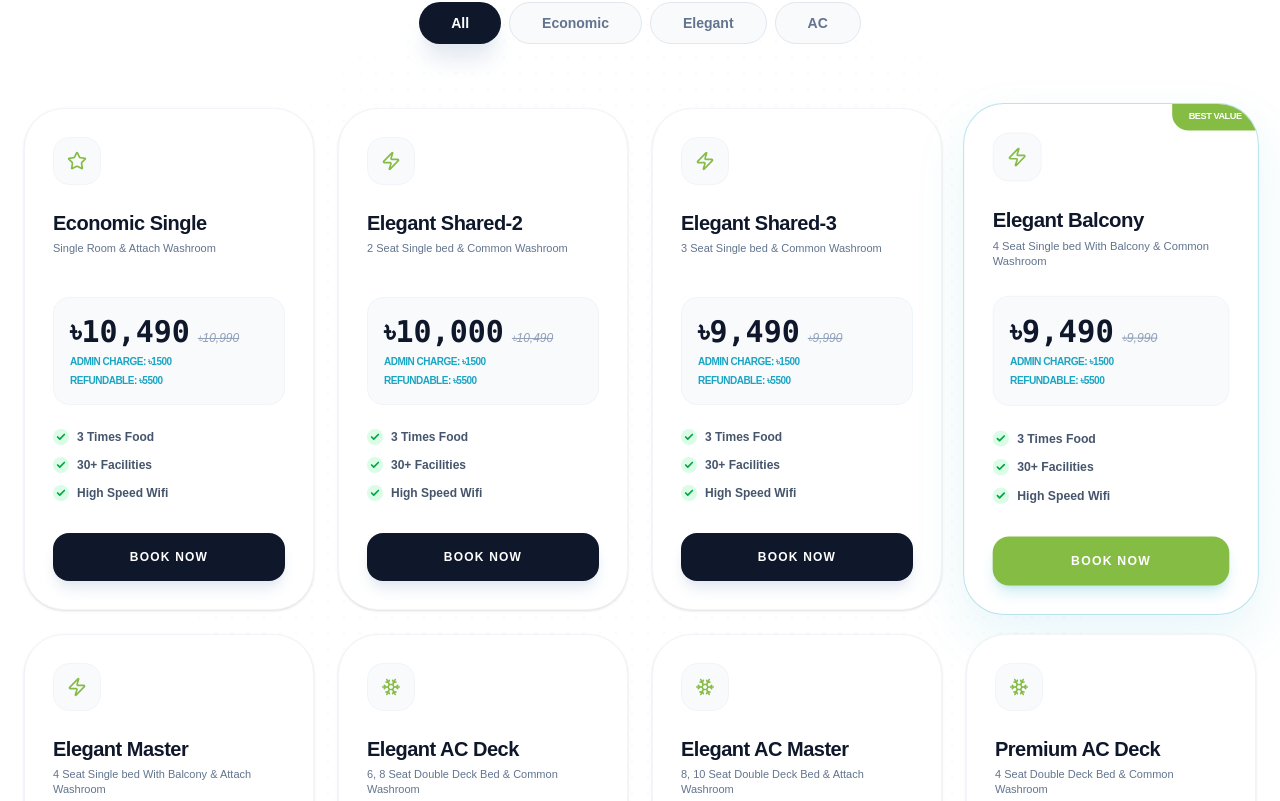
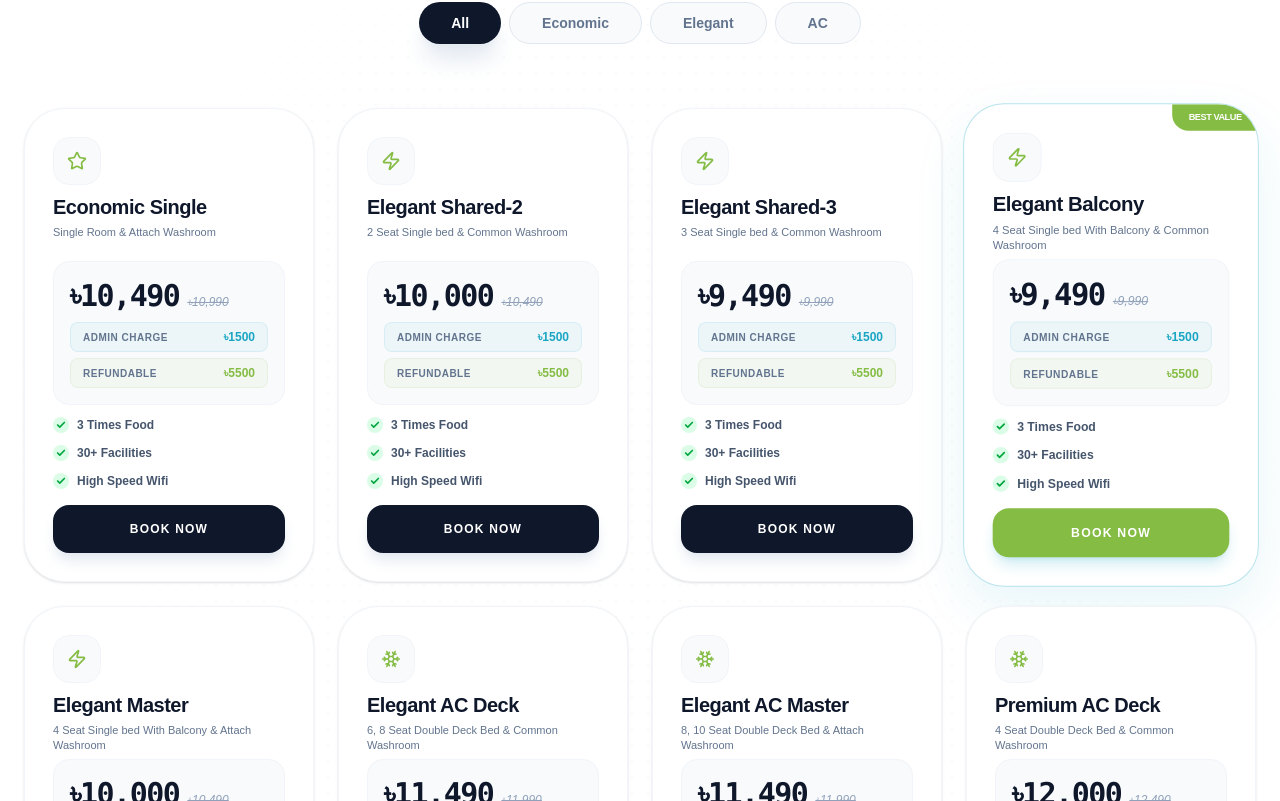
Before and after one commit to dipkorimon/vision64-limited, a Next.js app: page / in a window 1280 px wide. Shown: the part 1039-1840 px from the top of the page. Built offline with nearby package versions, Linux system fonts and the light colour scheme.

Commit message:
feat(packages): change ui of packages cards

```diff
--- a/components/Packages.tsx
+++ b/components/Packages.tsx
@@ -171,26 +171,34 @@ Please let me know the availability and booking process. Thank you!`;
                             )}
 
                             <div>
-                                <div className="w-12 h-12 rounded-2xl bg-slate-50 border border-slate-100 flex items-center justify-center text-[#85bc44] mb-6 group-hover:bg-[#85bc44] group-hover:text-white transition-all duration-500">
+                                <div className="w-12 h-12 rounded-2xl bg-slate-50 border border-slate-100 flex items-center justify-center text-[#85bc44] mb-2 group-hover:bg-[#85bc44] group-hover:text-white transition-all duration-500">
                                     {pkg.icon}
                                 </div>
                                 <h4 className="text-slate-900 text-xl font-black mb-1 tracking-tight">{pkg.name}</h4>
-                                <p className="text-slate-500 text-[11px] leading-snug mb-6 h-8 line-clamp-2 font-medium">{pkg.room}</p>
+                                <p className="text-slate-500 text-[11px] leading-snug mb-1 h-8 line-clamp-2 font-medium">{pkg.room}</p>
 
-                                <div className="mb-6 p-4 bg-slate-50 rounded-2xl border border-slate-100 group-hover:bg-white group-hover:border-[#1aa5c3]/20 transition-colors">
-                                    <div className="flex items-baseline gap-2">
-                                        <span className="text-3xl font-black text-slate-900 font-mono">৳{pkg.price}</span>
+                                <div className="mb-3 p-4 bg-slate-50 rounded-2xl border border-slate-100 group-hover:bg-white group-hover:border-[#1aa5c3]/20 transition-all duration-300">
+                                    {/* Price Section */}
+                                    <div className="flex items-baseline gap-2 mb-2">
+                                        <span className="text-3xl font-black text-slate-900 font-mono tracking-tighter">৳{pkg.price}</span>
                                         <span className="text-slate-400 line-through text-xs italic">৳{pkg.originalPrice}</span>
                                     </div>
-                                    <p className="text-[10px] text-[#1aa5c3] font-bold mt-1 uppercase tracking-tighter">
-                                        Admin Charge: ৳{pkg.admin_charge}
-                                    </p>
-                                    <p className="text-[10px] text-[#1aa5c3] font-bold mt-1 uppercase tracking-tighter">
-                                        Refundable: ৳{pkg.refundable}
-                                    </p>
+
+                                    {/* Fees Section - Tags Style */}
+                                    <div className="flex flex-col gap-1.5">
+                                        <div className="flex items-center justify-between px-3 py-1.5 bg-[#1aa5c3]/5 border border-[#1aa5c3]/10 rounded-lg group-hover:bg-[#1aa5c3]/10 transition-colors">
+                                            <span className="text-[10px] text-slate-500 font-bold uppercase tracking-wider">Admin Charge</span>
+                                            <span className="text-xs font-black text-[#1aa5c3]">৳{pkg.admin_charge}</span>
+                                        </div>
+
+                                        <div className="flex items-center justify-between px-3 py-1.5 bg-[#85bc44]/5 border border-[#85bc44]/10 rounded-lg group-hover:bg-[#85bc44]/10 transition-colors">
+                                            <span className="text-[10px] text-slate-500 font-bold uppercase tracking-wider">Refundable</span>
+                                            <span className="text-xs font-black text-[#85bc44]">৳{pkg.refundable}</span>
+                                        </div>
+                                    </div>
                                 </div>
 
-                                <ul className="space-y-3 mb-8">
+                                <ul className="space-y-3 mb-4">
                                     {['3 Times Food', '30+ Facilities', 'High Speed Wifi'].map((feat, i) => (
                                         <li key={i} className="flex items-center gap-2 text-slate-600 text-xs font-semibold">
                                             <div className="w-4 h-4 rounded-full bg-green-100 flex items-center justify-center">
```
